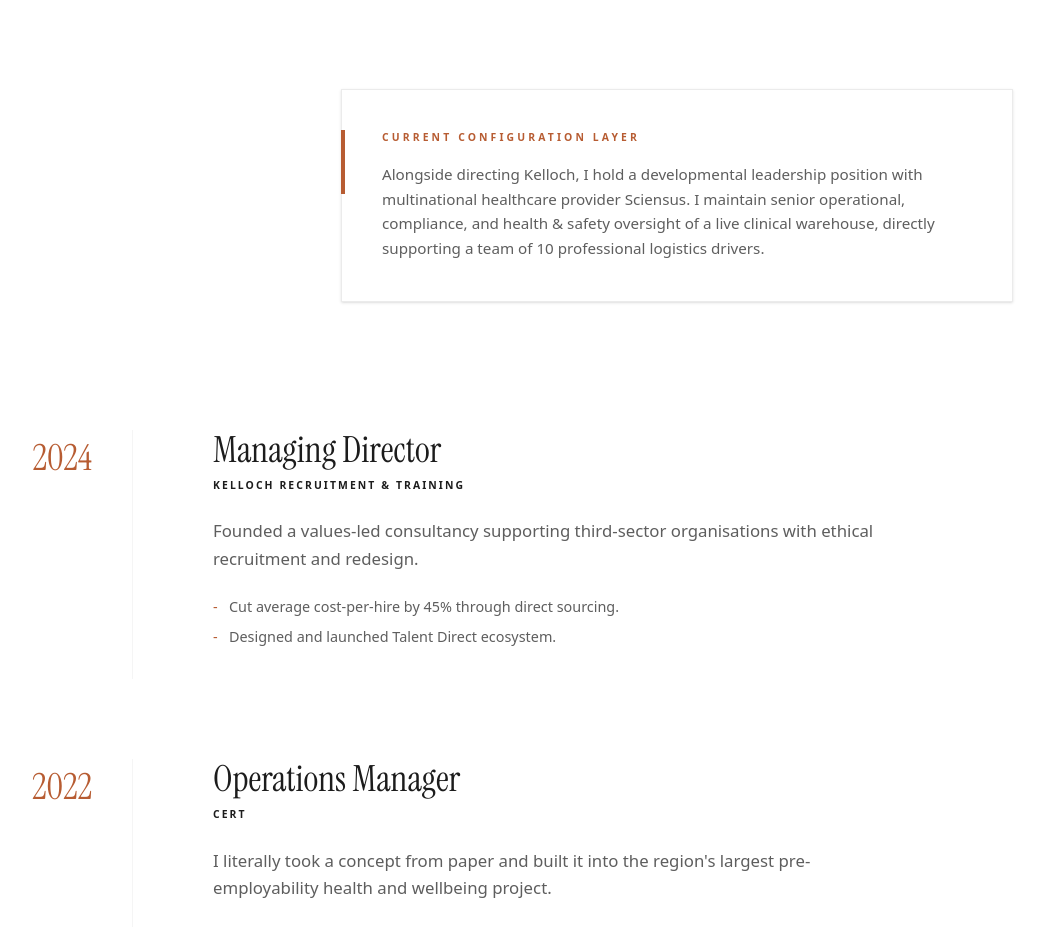
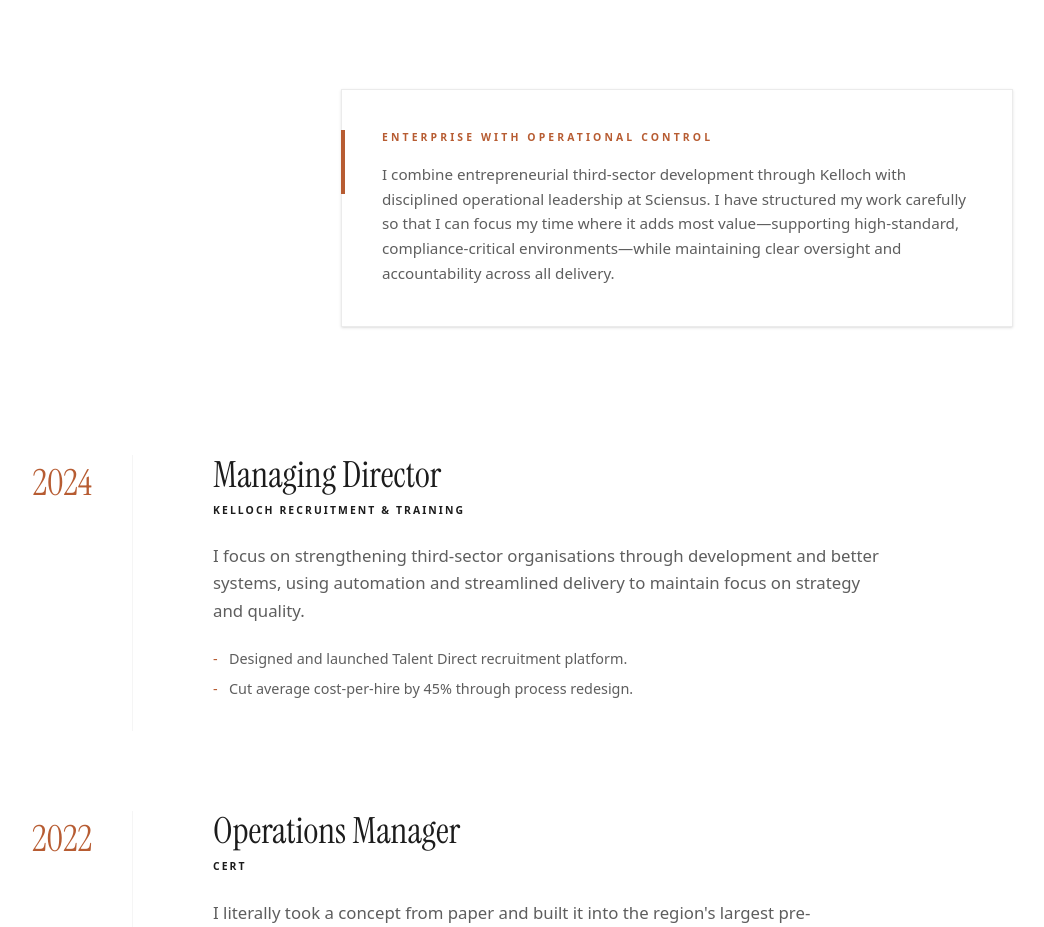
Before and after one commit to Mcsnappy-maker/executive-dossier, a Next.js app: page / in a window 1280 px wide. Shown: the part 7160-8087 px from the top of the page, without its empty margins (227-1271 px from the left). Built offline with nearby package versions, Linux system fonts and the light colour scheme.

Commit message:
Recast current roles to show enterprise with operational control

```diff
--- a/src/app/page.tsx
+++ b/src/app/page.tsx
@@ -306,20 +306,20 @@
               <h2 className="font-display text-5xl lg:text-7xl tracking-tight">A chronology of trust.</h2>
             </Reveal>
 
-            {/* Current Configuration Box */}
+            {/* Current Orientation Box */}
             <Reveal className="mb-32 flex lg:justify-end">
               <div className="p-10 bg-surface border border-border inline-block max-w-2xl relative shadow-sm">
                 <div className="absolute -left-[1px] top-10 w-1 h-16 bg-accent" />
-                <span className="text-[0.65rem] font-bold uppercase tracking-[0.3em] text-accent mb-4 block">Current Configuration Layer</span>
+                <span className="text-[0.65rem] font-bold uppercase tracking-[0.3em] text-accent mb-4 block">Enterprise with operational control</span>
                 <p className="text-[0.95rem] text-muted font-light leading-relaxed">
-                  Alongside directing <strong>Kelloch</strong>, I hold a developmental leadership position with multinational healthcare provider <strong>Sciensus</strong>. I maintain senior operational, compliance, and health & safety oversight of a live clinical warehouse, directly supporting a team of 10 professional logistics drivers.
+                  I combine entrepreneurial third-sector development through <strong>Kelloch</strong> with disciplined operational leadership at <strong>Sciensus</strong>. I have structured my work carefully so that I can focus my time where it adds most value—supporting high-standard, compliance-critical environments—while maintaining clear oversight and accountability across all delivery.
                 </p>
               </div>
             </Reveal>
 
             <div className="relative">
               {[
-                { year: "2024", role: "Managing Director", org: "Kelloch Recruitment & Training", desc: "Founded a values-led consultancy supporting third-sector organisations with ethical recruitment and redesign.", bullets: ["Cut average cost-per-hire by 45% through direct sourcing.", "Designed and launched Talent Direct ecosystem."] },
+                { year: "2024", role: "Managing Director", org: "Kelloch Recruitment & Training", desc: "I focus on strengthening third-sector organisations through development and better systems, using automation and streamlined delivery to maintain focus on strategy and quality.", bullets: ["Designed and launched Talent Direct recruitment platform.", "Cut average cost-per-hire by 45% through process redesign."] },
                 { year: "2022", role: "Operations Manager", org: "CERT", desc: "I literally took a concept from paper and built it into the region's largest pre-employability health and wellbeing project.", bullets: ["Scaled infrastructure to support 379 participants annually.", "Contributed to £850,000+ in continuation funding.", "Coordinated in-house and offsite course delivery, managing venue bookings, facilitator scheduling, and maintaining full health and safety compliance across all programme locations."] },
                 { year: "2020", role: "Service Manager", org: "Lifelink", desc: "Assumed full Service Management responsibility within a four-person Senior Management Team.", bullets: ["Stabilised delivery through an exceptionally demanding pandemic operating period.", "Strengthened safeguarding and governance reporting.", "Managed the operational environment for onsite counselling, overseeing room allocation, session preparation, and ensuring spaces met clinical and professional standards; provided direct line management and in-building support for the counselling team."] },
                 { year: "2014", role: "Community Justice Specialist", org: "The Wise Group", desc: "Coordinated the New Routes project delivering wellbeing programmes with people in custody and transition.", bullets: [] },
```
